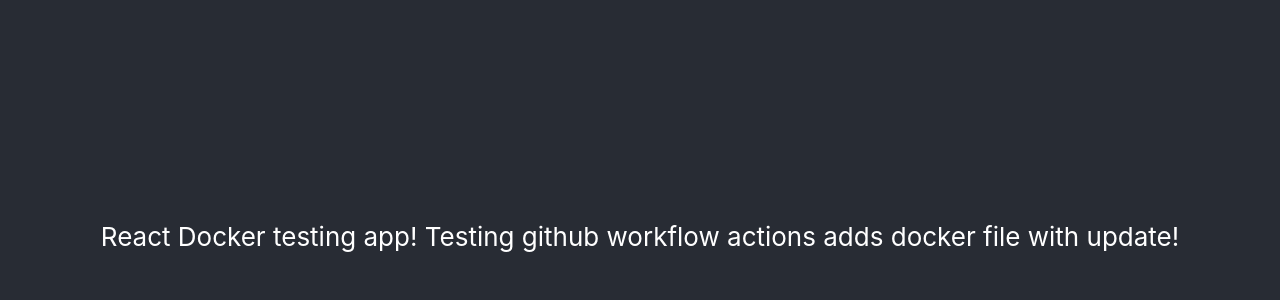
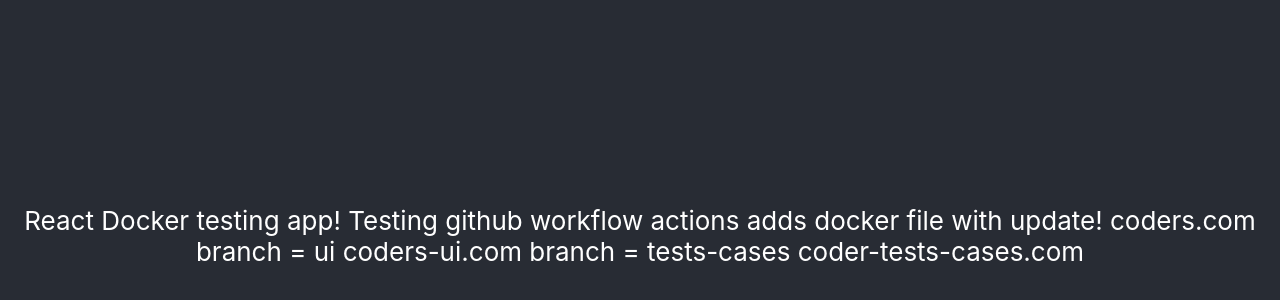
Before and after one commit to shivang10/react-docker-app, a React (Create React App) app: page / in a window 1280 px wide. Shown: the part 164-464 px from the top of the page. Built offline with nearby package versions, Linux system fonts and the light colour scheme.

Commit message:
updates dockerfile

```diff
--- a/src/App.js
+++ b/src/App.js
@@ -7,6 +7,11 @@ function App() {
                 React Docker testing app!
                 Testing github workflow actions
                 adds docker file with update!
+                coders.com
+                branch = ui
+                coders-ui.com
+                branch = tests-cases
+                coder-tests-cases.com
             </header>
         </div>
     );
```
